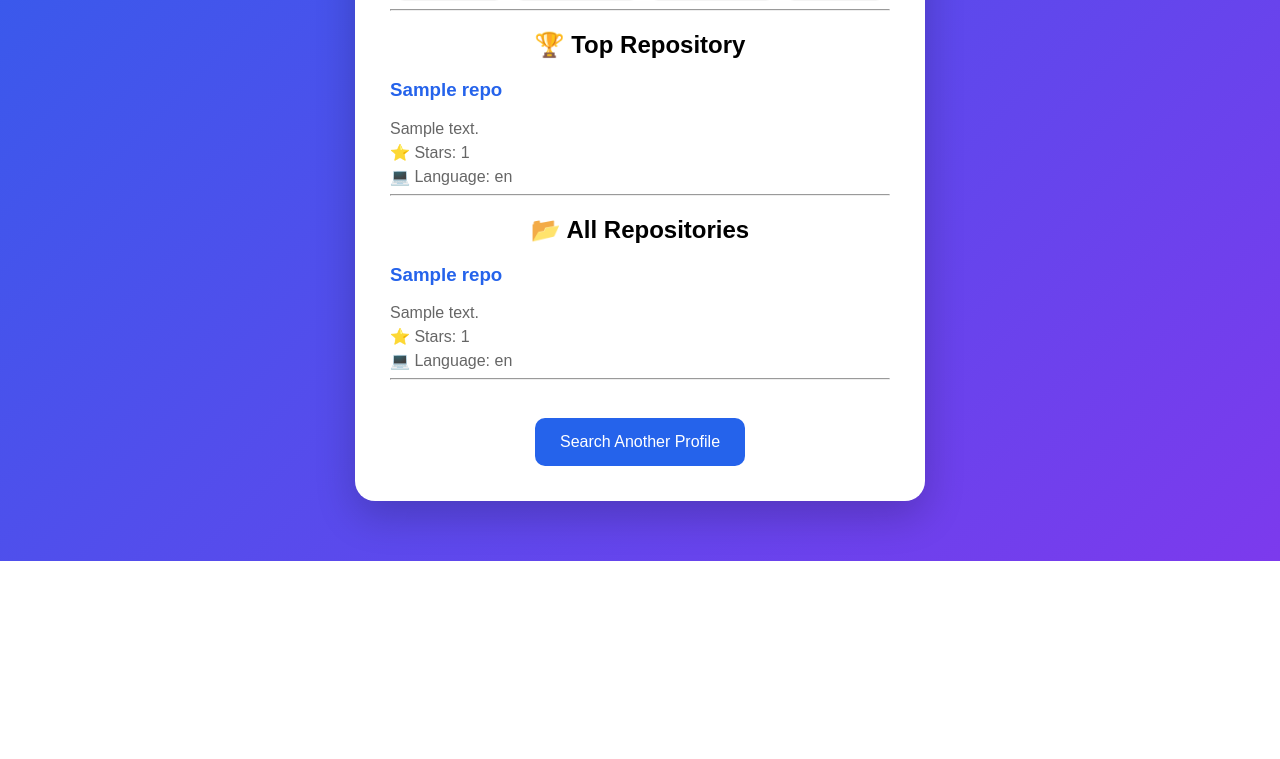
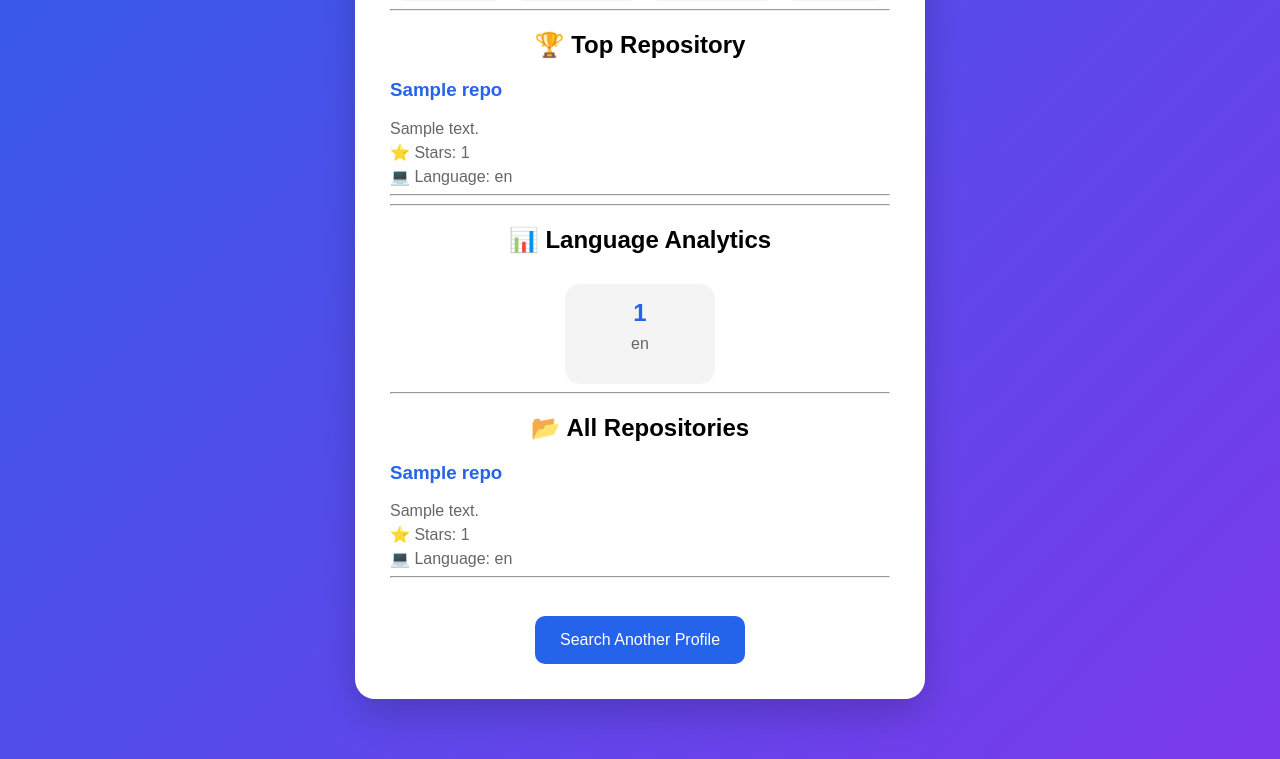
Before and after one commit to tasleensana03-boop/DevInsightsAI, a Flask app: template templates/result.html in a window 1280 px wide. Shown: the part 605-1364 px from the top of the page. Before the commit the page ends 1166 px from the top, so only its background shows below. Run offline with Flask 3, Linux system fonts and the light colour scheme; the template is opened without the code that fills it: most values are stand-ins (such as "Sample title", 1, 10 or a date in 2020); grey boxes marked "Sample" are stand-in pictures.

Commit message:
Added language analytics dashboard

```diff
--- a/app.py
+++ b/app.py
@@ -14,50 +14,119 @@ def analyze():
 
     username = request.form["username"]
 
+
     # GitHub Profile API
     profile_url = f"https://api.github.com/users/{username}"
+
     response = requests.get(profile_url)
 
+
     if response.status_code != 200:
-        return render_template("error.html")
+        return "GitHub user not found"
+
 
     data = response.json()
 
-    # GitHub Repositories API
+
+
+    # GitHub Repository API
     repo_url = f"https://api.github.com/users/{username}/repos"
+
     repo_response = requests.get(repo_url)
+
     repositories = repo_response.json()
 
-    # Find Top Repository
+
+
+    # Analytics variables
+
     top_repo = None
+
     max_stars = -1
 
-    # Count Total Stars
     total_stars = 0
+
+    languages = {}
+
+
+
+    # Analyze repositories
 
     for repo in repositories:
 
+
+        # Total stars
+
         total_stars += repo["stargazers_count"]
 
+
+
+        # Language count
+
+        language = repo["language"]
+
+
+        if language:
+
+            if language in languages:
+
+                languages[language] += 1
+
+            else:
+
+                languages[language] = 1
+
+
+
+        # Top repository
+
         if repo["stargazers_count"] > max_stars:
+
             max_stars = repo["stargazers_count"]
+
             top_repo = repo
 
+
+
+
+
     return render_template(
+
         "result.html",
+
         avatar=data["avatar_url"],
+
         name=data["name"],
+
         username=data["login"],
+
         bio=data["bio"],
+
         location=data["location"],
+
+
         repos=data["public_repos"],
+
         followers=data["followers"],
+
         following=data["following"],
+
+
         repositories=repositories,
+
+
         top_repo=top_repo,
-        total_stars=total_stars
+
+
+        total_stars=total_stars,
+
+
+        languages=languages
+
     )
 
 
+
 if __name__ == "__main__":
+
     app.run(debug=True)
--- a/templates/result.html
+++ b/templates/result.html
@@ -67,6 +67,27 @@
     <hr>
 
     {% endif %}
+    <hr>
+
+<h2>📊 Language Analytics</h2>
+
+<div class="stats">
+
+{% for lang, count in languages.items() %}
+
+<div class="box">
+
+<h2>{{ count }}</h2>
+
+<p>{{ lang }}</p>
+
+</div>
+
+{% endfor %}
+
+</div>
+
+<hr>
 
     <h2>📂 All Repositories</h2>
 
```
